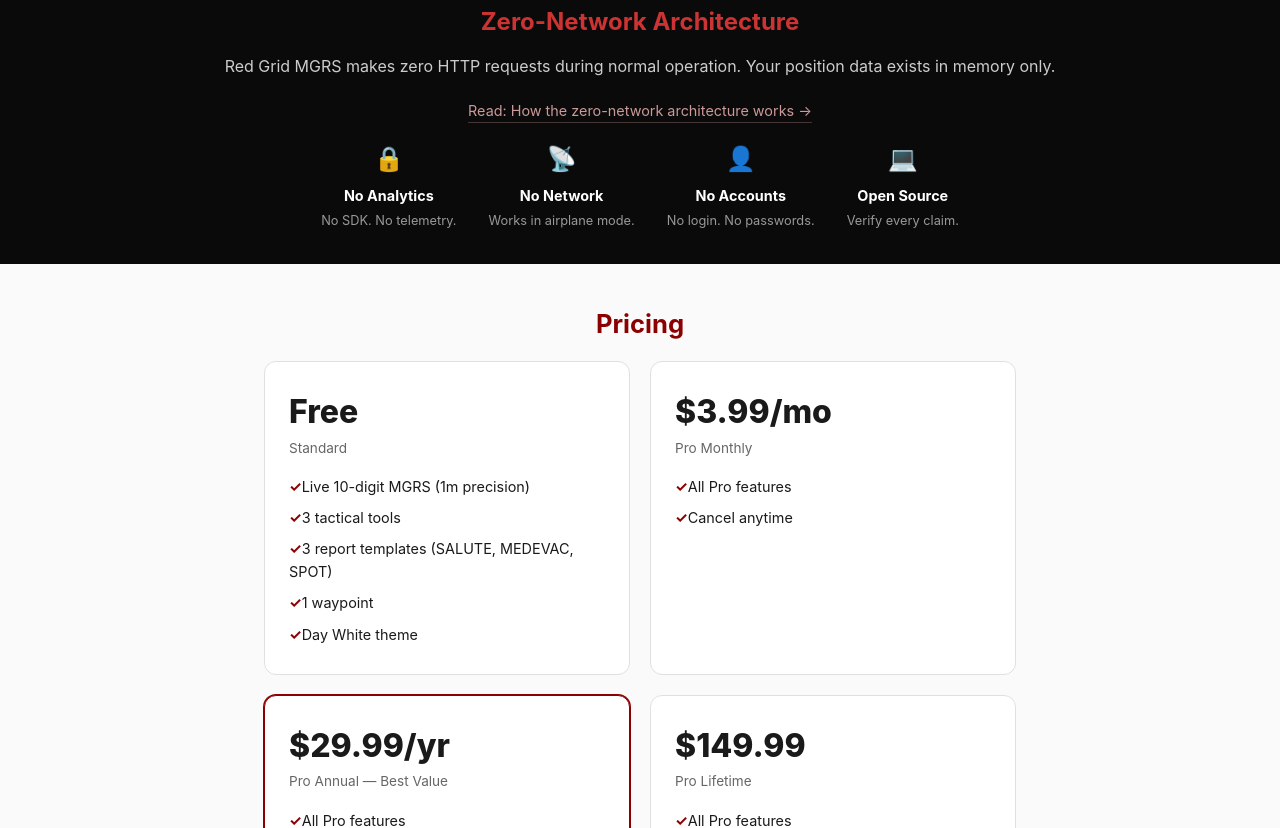
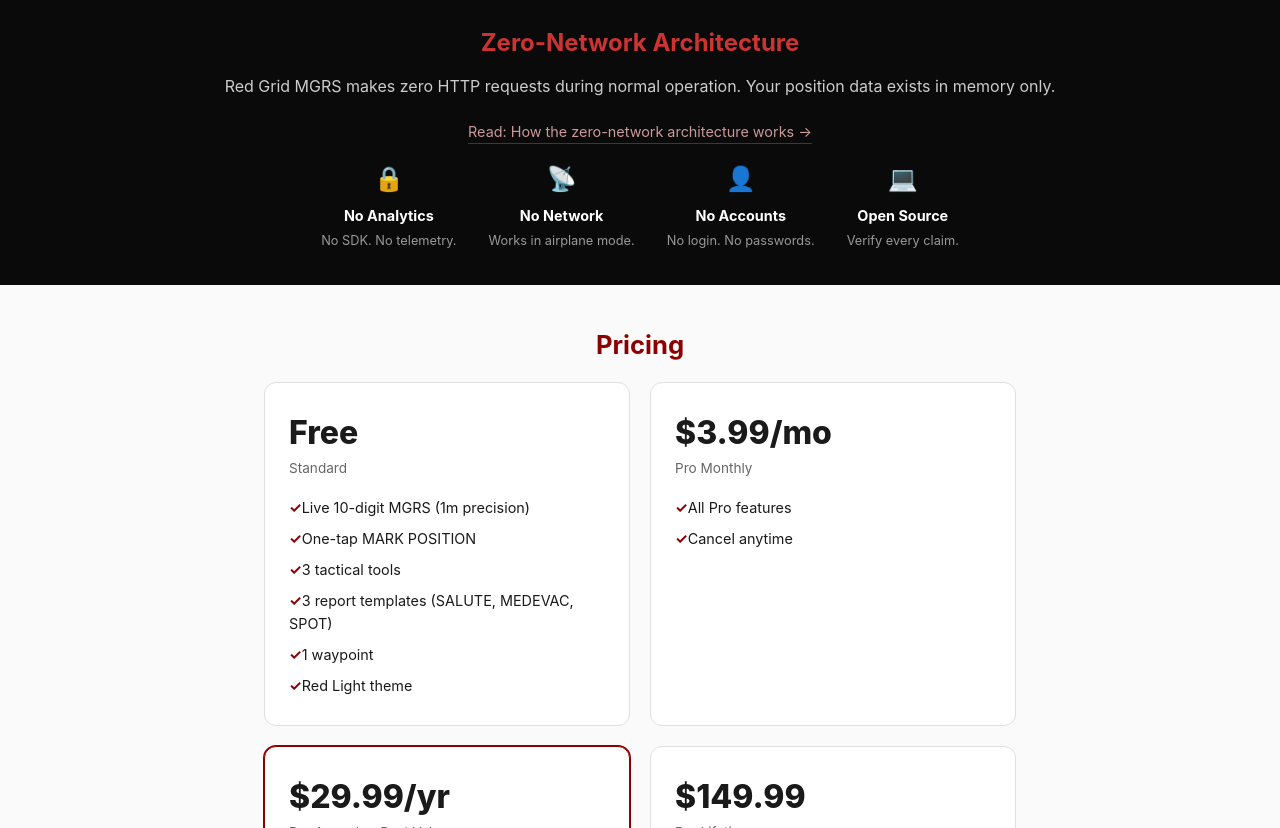
Before and after one commit to RedGridTactical/RedGridMGRS, a website: page docs/index.html in a window 1280 px wide. Shown: the part 3001-3829 px from the top of the page. Drawn offline with Linux system fonts and the light colour scheme.

Commit message:
docs: fix v3.3.1 audit issues on GitHub Pages
- Free tier: add MARK POSITION, fix theme name (Day White \u2192 Red Light).
  The free theme is 'red' per src/hooks/useTheme.js; 'white' is Pro-gated.
- 10 Tactical Tools card: add magnetic declination to the listed examples
  (the card title already claimed 10, but the body only listed 9).

```diff
--- a/docs/index.html
+++ b/docs/index.html
@@ -466,7 +466,7 @@
     <div class="feature-card">
       <div class="icon">&#128736;</div>
       <h4>10 Tactical Tools</h4>
-      <p>Back azimuth, dead reckoning, resection, pace count, TDS, sun/moon, precision selector, elevation/slope, photo geostamp.</p>
+      <p>Back azimuth, dead reckoning, magnetic declination, resection, pace count, TDS, sun/moon, precision selector, elevation/slope, photo geostamp.</p>
     </div>
     <div class="feature-card">
       <div class="icon">&#128220;</div>
@@ -675,10 +675,11 @@
       <div class="price-label">Standard</div>
       <ul>
         <li>Live 10-digit MGRS (1m precision)</li>
+        <li>One-tap MARK POSITION</li>
         <li>3 tactical tools</li>
         <li>3 report templates (SALUTE, MEDEVAC, SPOT)</li>
         <li>1 waypoint</li>
-        <li>Day White theme</li>
+        <li>Red Light theme</li>
       </ul>
     </div>
     <div class="price-card">
```
